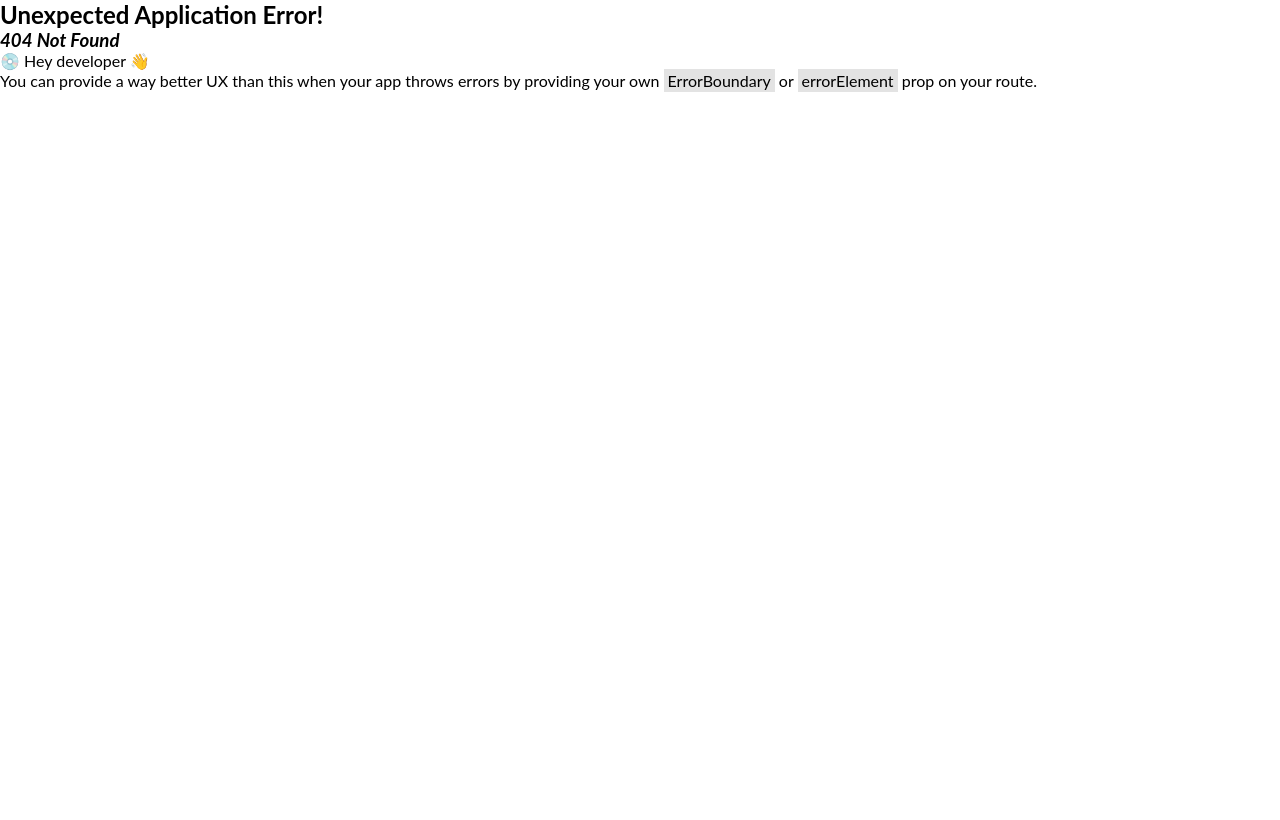
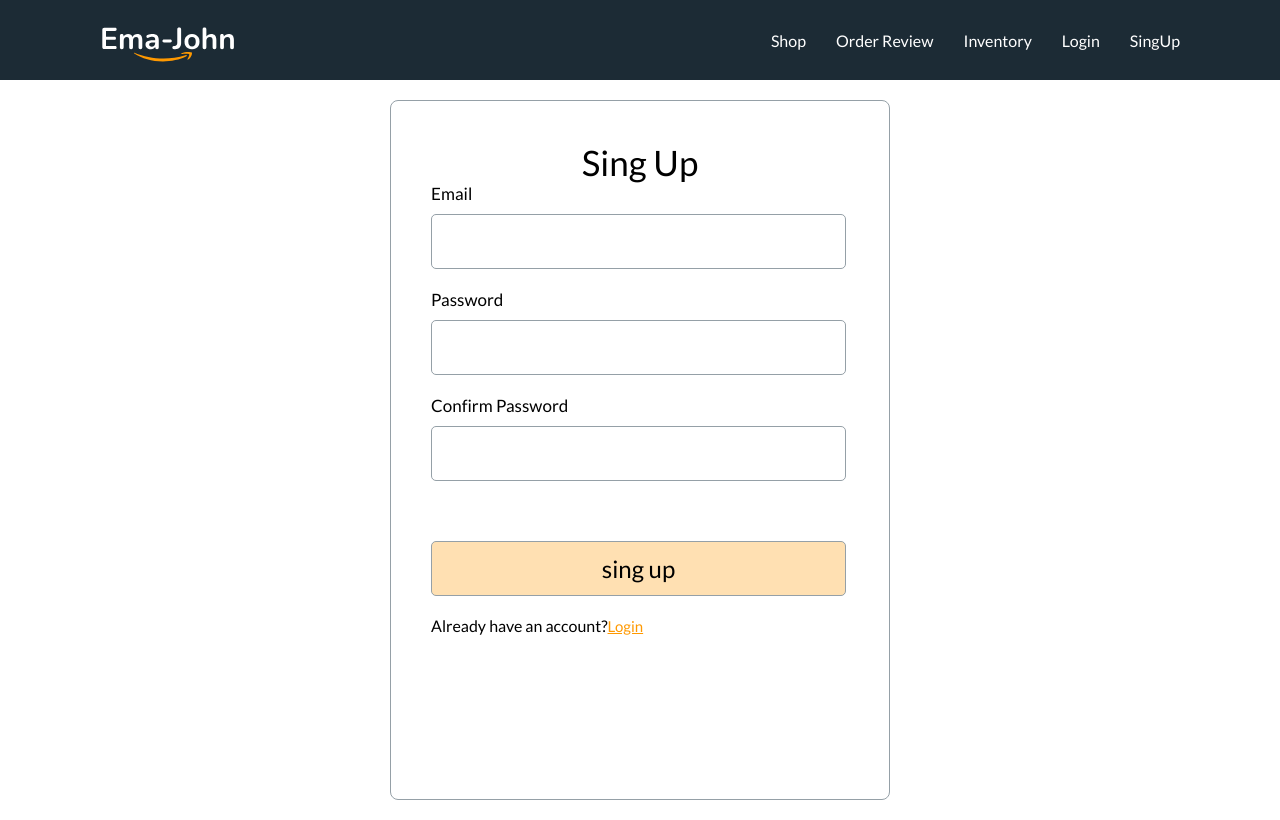
Before and after one commit to Bappy00111/ema-john-simple-recat, a React (Vite) app: page /singup in a window 1280 px wide. Before the commit this address had no page. Built offline with nearby package versions, Linux system fonts and the light colour scheme; no server answers.

Commit message:
sigin added and singout added

```diff
--- a/package.json
+++ b/package.json
@@ -13,6 +13,7 @@
     "@fortawesome/fontawesome-svg-core": "^6.4.2",
     "@fortawesome/free-solid-svg-icons": "^6.4.2",
     "@fortawesome/react-fontawesome": "^0.2.0",
+    "firebase": "^10.2.0",
     "lato-font": "^3.0.0",
     "localforage": "^1.10.0",
     "match-sorter": "^6.3.1",
--- /dev/null
+++ b/src/Provider/AuthProvider.jsx
@@ -0,0 +1,49 @@
+import React, { createContext, useEffect, useState } from 'react';
+import { createUserWithEmailAndPassword, getAuth, onAuthStateChanged, signInWithEmailAndPassword, signOut } from "firebase/auth";
+import app from '../firebase/firebase.confige';
+
+
+
+export const AuthContaxt = createContext(null)
+
+
+const auth = getAuth(app);
+const AuthProvider = ({children}) => {
+    const [user,setUser] = useState(null)
+
+    const crateUser = (email,password) =>{
+        return createUserWithEmailAndPassword(auth,email,password)
+    }
+
+    const singIn = (email,password) =>{
+
+        return signInWithEmailAndPassword(auth,email,password)
+    }
+
+    const logOut = () =>{
+        return signOut(auth)
+    }
+    // ovserv  user auth state
+    useEffect(()=>{
+     const unsubscribe =    onAuthStateChanged(auth,currentUser =>{
+            setUser(currentUser)
+        })
+        // stop observing while unmunting
+        return () =>{
+            return unsubscribe;
+        }
+    },[])
+    const authInfo = {
+        user,
+        crateUser,
+        singIn,
+        logOut
+    }
+    return (
+        <AuthContaxt.Provider value={authInfo}>
+            {children}
+        </AuthContaxt.Provider>
+    );
+};
+
+export default AuthProvider;
--- a/src/component/Cart/Cart.jsx
+++ b/src/component/Cart/Cart.jsx
@@ -40,8 +40,8 @@ const Cart = ({ cart }) => {
                 <Link> <span > <FontAwesomeIcon icon={faTrash} /></span></Link>
             </button>
 
-                <button className='btn-order'> Review Order
-                    <Link to='/orderReview'> <FontAwesomeIcon icon={faArrowCircleRight} /></Link>
+                <button className='btn-order'> proced ChakOut
+                    <Link to='/chakout'> <FontAwesomeIcon icon={faArrowCircleRight} /></Link>
                 </button>
 
         </div>
--- a/src/component/Header/Header.css
+++ b/src/component/Header/Header.css
@@ -16,3 +16,6 @@ nav a{
 nav a:hover{
     color: orange;
 }
+.text-email{
+    color: white;
+}
--- a/src/component/Header/Header.jsx
+++ b/src/component/Header/Header.jsx
@@ -1,17 +1,30 @@
-import React from 'react';
+import React, { useContext } from 'react';
 import './Header.css'
 import logo from '../../images/Logo.svg'
 import { Link } from 'react-router-dom';
+import { AuthContaxt } from '../../Provider/AuthProvider';
 
 const Header = () => {
+    const {user,logOut} = useContext(AuthContaxt)
+    console.log(user)
+
+    const handelLogut = () =>{
+        logOut()
+        .then(result =>{})
+        .catch(error => console.log(error))
+    }
     return (
         <nav className='header'>
             <img src={logo} alt="" />
             <div>
                 <Link to="/">Shop</Link>
                 <Link to="/orderReview">Order Review</Link>
-                <Link to="/inventory">Manage Inventory</Link>
+                <Link to="/chakout">Inventory</Link>
                 <Link to="/login">Login</Link>
+                <Link to="/singup">SingUp</Link>
+                {
+                    user && <span className='text-email'>{user.email}<button onClick={handelLogut}>singOut</button></span>
+                }
             </div>
         </nav>
     );
--- /dev/null
+++ b/src/component/Login/Login.css
@@ -0,0 +1,66 @@
+.from-container {
+    width: 500px;
+    height: 700px;
+    border-radius: 8px;
+    border: 1px solid #95A0A7;
+    margin: 20px auto;
+    padding: 40px;
+}
+
+.from-title {
+    font-family: Lato;
+    font-size: 35px;
+    font-style: normal;
+    font-weight: 400;
+    line-height: normal;
+    text-align: center;
+}
+
+.from-container label {
+    display: block;
+    font-size: 17px;
+    font-style: normal;
+    font-weight: 400;
+    line-height: normal;
+    letter-spacing: 0.026px;
+    margin-bottom: 10px;
+}
+
+.from-container input {
+    width: 415px;
+    height: 55px;
+    border-radius: 5px;
+    border: 1px solid #95A0A7;
+    font-size: 1.5em;
+    padding: 10px;
+    margin-bottom: 20px;
+}
+
+.btn-submite {
+    width: 415px;
+    height: 55px;
+    border-radius: 5px;
+    background: rgba(255, 153, 0, 0.30);
+    text-align: center;
+    margin-top: 40px;
+    border: none;
+    font-size: 21px;
+    font-style: normal;
+    font-weight: 400;
+}
+
+.btn-submite:hover {
+    background: rgba(255, 153, 0, 0.60);
+}
+
+.text-font {
+    color: #F90;
+    font-family: Lato;
+    font-size: 15px;
+    font-style: normal;
+    font-weight: 400;
+    line-height: normal;
+}
+/* .text-error{
+    color: rgb(196, 61, 61);
+} */
--- a/src/component/Login/Login.jsx
+++ b/src/component/Login/Login.jsx
@@ -1,9 +1,56 @@
-import React from 'react';
+import React, { useState } from 'react';
+import './Login.css'
+import { Link } from 'react-router-dom';
+import { useContext } from 'react';
+import { AuthContaxt } from '../../Provider/AuthProvider';
 
 const Login = () => {
+    const {singIn} = useContext(AuthContaxt)
+    const [error,setError] = useState('')
+    const [succes,setSucces] = useState('')
+
+
+    const handelLogin = event =>{
+        event.preventDefault();
+        const from = event.target;
+        const email = from.email.value;
+        const password = from.password.value;
+        // console.log(email,password)
+        setError('')
+        setError('')
+        singIn(email,password)
+        .then(result =>{
+            const logedUser = result.user;
+            console.log(logedUser)
+            setSucces('Your email success')
+            setError('')
+            from.reset('')
+        })
+       .catch(error =>{
+        console.log(error.message)
+        setError(error.message)
+        setSucces('')
+       })
+
+    }
     return (
-        <div>
-            <h2>Login page</h2>
+        <div className='from-container'>
+            <h2 className='from-title'>Login</h2>
+            <form onSubmit={handelLogin}>
+                <div className='from-control'>
+                   <label htmlFor="Email">Email</label>
+                   <input type="email" name="email" required />
+                </div>
+                <div className='from-control'>
+                   <label htmlFor="password">Password</label>
+                   <input type="password" name="password" required />
+                </div>
+                <p className='error-text'>{error}</p>
+                <p className='success-text'>{succes}</p>
+
+                <input className='btn-submite' type="submit" value="Login"  />
+                <p>New to Ema-john? <Link className='text-font' to='/singup'>Create New Account</Link></p>
+            </form>
         </div>
     );
 };
--- /dev/null
+++ b/src/component/SingUp/SingUp.css
@@ -0,0 +1,6 @@
+.error-text{
+    color: rgb(207, 40, 40);
+}
+.success-text{
+    color: rgb(72, 182, 72);
+}
--- /dev/null
+++ b/src/component/SingUp/SingUp.jsx
@@ -0,0 +1,70 @@
+import React, { useContext, useState } from 'react';
+import './SingUp.css'
+import { Link } from 'react-router-dom';
+import { AuthContaxt } from '../../Provider/AuthProvider';
+
+const SingUp = () => {
+    const {crateUser} = useContext(AuthContaxt)
+    const [errro,setError] = useState("")
+    const [success,setSuccess] = useState('')
+
+    const handelSingUp = event =>{
+        event.preventDefault()
+        const from = event.target;
+        const email = from.email.value;
+        const password = from.password.value;
+        const conframPass = from.confirm.value;
+        console.log(email,password,conframPass)
+
+        setError('')
+        setSuccess('')
+        if(password !== conframPass){
+            setError('your password did not mach')
+            return
+        }
+        else if(password.length < 6){
+            setError('password must be 6 cracter or longer')
+            return;
+        }
+        crateUser(email,password)
+        .then(result => {
+            const logedUser = result.user;
+            console.log(logedUser)
+            setSuccess('success your email')
+            setError('')
+            from.reset()
+        })
+        .catch(error =>{
+            console.log(error.message)
+            setError(error.message)
+            setSuccess('')
+        })
+
+    }
+    return (
+        <div className='from-container'>
+            <h2 className='from-title'>Sing Up</h2>
+            <form onSubmit={handelSingUp}>
+                <div className='from-control'>
+                    <label htmlFor="Email">Email</label>
+                    <input type="email" name="email" required />
+                </div>
+                <div className='from-control'>
+                    <label htmlFor="password">Password</label>
+                    <input type="password" name="password" required />
+                </div>
+                <div className='from-control'>
+                    <label htmlFor="password">Confirm Password</label>
+                    <input type="password" name="confirm" required />
+                </div>
+                <input className='btn-submite' type="submit" value="sing up" />
+                <p>Already have an account?<Link className='text-font' to='/login'>Login</Link></p>
+                <p className='error-text'>{errro}</p>
+                <p className='success-text'>{success}</p>
+
+            </form>
+        </div>
+    );
+};
+
+export default SingUp;
--- /dev/null
+++ b/src/firebase/firebase.confige.js
@@ -0,0 +1,18 @@
+// Import the functions you need from the SDKs you need
+import { initializeApp } from "firebase/app";
+// TODO: Add SDKs for Firebase products that you want to use
+// https://firebase.google.com/docs/web/setup#available-libraries
+
+// Your web app's Firebase configuration
+const firebaseConfig = {
+  apiKey: "AIzaSyB2PvQcQcasBXni3uMxZtu3xL8-J_z3ImQ",
+  authDomain: "ema-jhon-with-firebase-8bdfc.firebaseapp.com",
+  projectId: "ema-jhon-with-firebase-8bdfc",
+  storageBucket: "ema-jhon-with-firebase-8bdfc.appspot.com",
+  messagingSenderId: "127243753731",
+  appId: "1:127243753731:web:e734612e12b5d609237136"
+};
+
+// Initialize Firebase
+const app = initializeApp(firebaseConfig);
+export default app;
--- a/src/index.css
+++ b/src/index.css
@@ -0,0 +1 @@
+@import url('https://fonts.googleapis.com/css2?family=Bebas+Neue&family=EB+Garamond:wght@500&family=Lato&family=Montserrat:wght@500&family=Open+Sans:ital@0;1&family=Poppins:wght@500&family=Work+Sans:wght@500&display=swap');
```
Also changed, not shown: src/main.jsx (+20 -12 lines), 1 other file (tests, documents, lock files or other folders).
